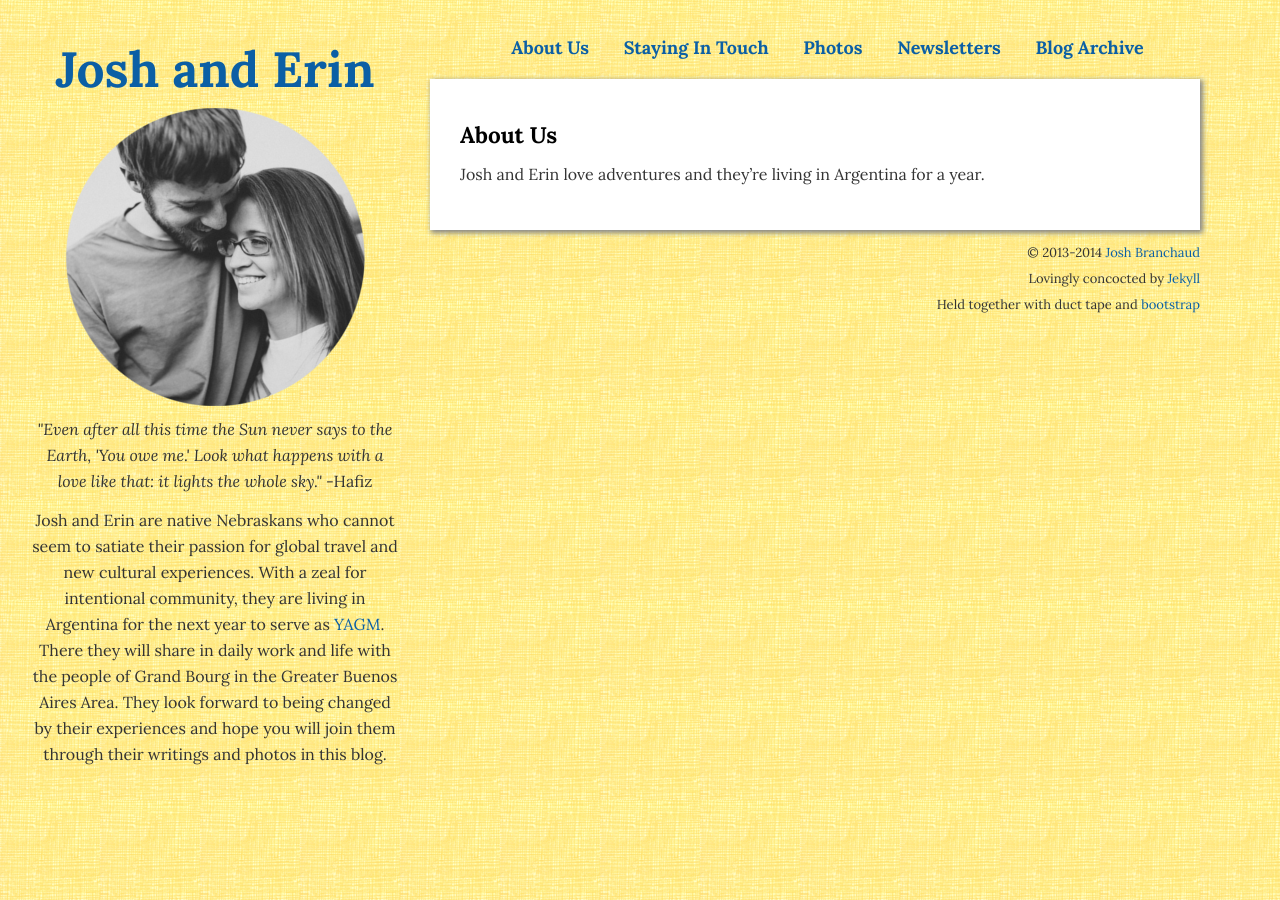
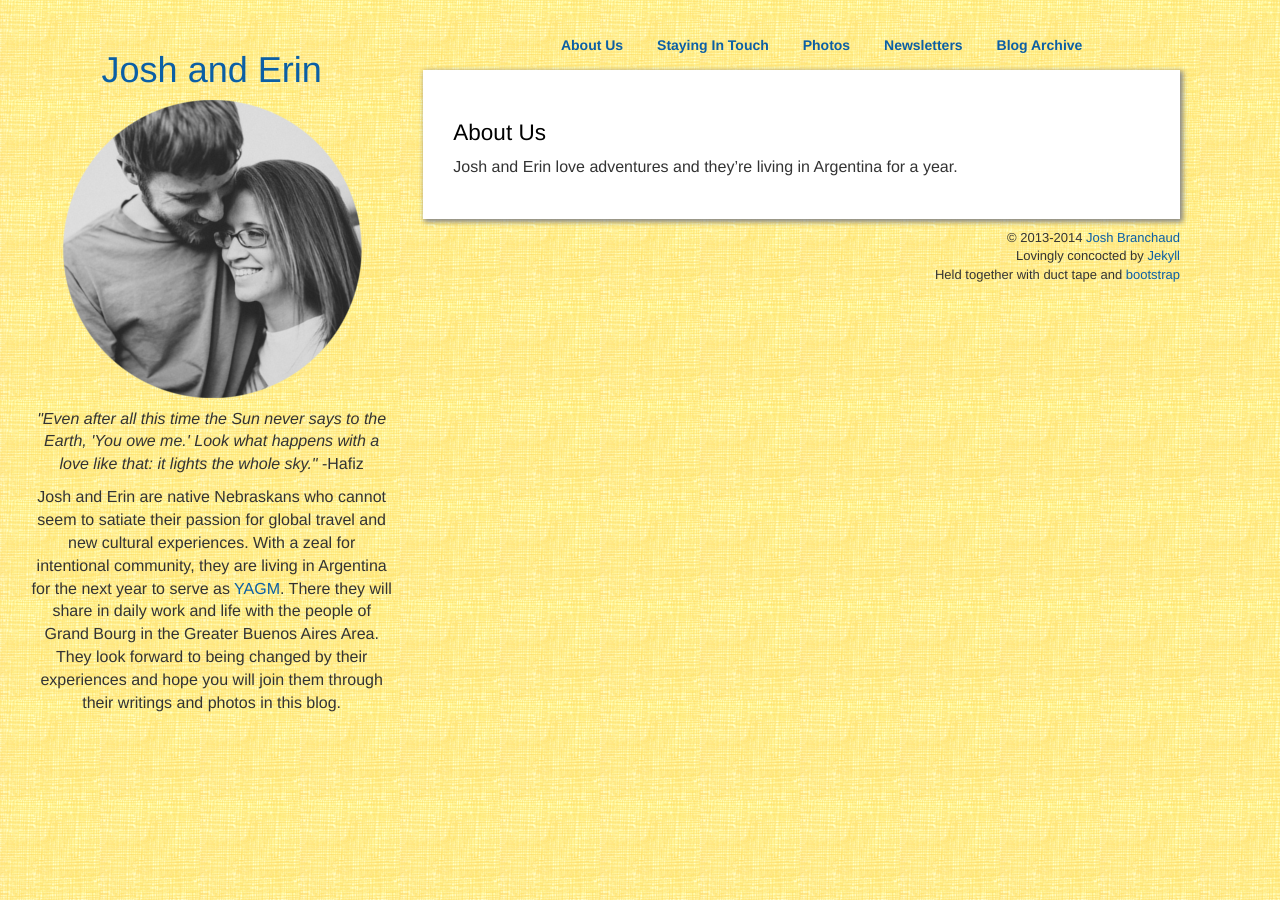
Before and after one commit to simhagate/joshanderin.com, a Jekyll site: the page built from about.md, in a window 1280 px wide. Built offline with Jekyll 4.4.1, drawn with Linux system fonts in a browser that asks for light colours.

Commit message:
Updating the default layout to use the files from bower. Removing some unnecessary files.

```diff
--- a/_layouts/default.html
+++ b/_layouts/default.html
@@ -11,23 +11,10 @@
 
 	<!-- Define a viewport to mobile devices to use - telling the browser to assume that the page is as wide as the device (width=device-width) and setting the initial page zoom level to be 1 (initial-scale=1.0) -->
 	<meta name="viewport" content="width=device-width, initial-scale=1.0" />
-
-	<!-- Add normalize.css which enables browsers to render all elements more consistently and in line with modern standards as it only targets particular styles that need normalizing -->
-    <link href="{{ site.baseurl }}/css/normalize.css" rel="stylesheet" media="all" />
-
-    <!-- Add bootstrap which makes everything better -->
-    <link href="{{ site.baseurl }}/css/readable-bootstrap.min.css" rel="stylesheet" media="all" />
-    <!--
-    <link href="/css/font-awesome.min.css" rel="stylesheet" media="all" />
-    -->
-    <!--
-    <link href="/css/bootstrap.min.css" rel="stylesheet" />
-    -->
-    <meta name="viewport" content="width=device-width, initial-scale=1.0" />
-    <link href="{{ site.baseurl }}/css/bootstrap-responsive.min.css" rel="stylesheet" />
+	<link href="{{ site.baseurl }}/bower_components/bootstrap/dist/css/bootstrap.min.css" rel="stylesheet" />
 
     <!-- Include captionss.css for image captions -->
-    <link href="{{ site.baseurl }}/css/captionss.min.css" rel="stylesheet" media="all" />
+    <link href="{{ site.baseurl }}bower_components/captionss/captionss.min.css" rel="stylesheet" media="all" />
 
 	<!-- Include the site stylesheet -->
     <link href="{{ site.baseurl }}/css/styles.css" rel="stylesheet" media="all" />
@@ -54,7 +41,7 @@
 
     <div class="row">
 
-        <div class="span4" id="sidebar">
+        <div class="col-md-4" id="sidebar">
 
             <a href="{{ site.baseurl }}/">
                 <h1>Josh and Erin</h1>
@@ -83,7 +70,7 @@
 
         </div>
 
-        <div class="span8" id="main">
+        <div class="col-md-8" id="main">
 
             <ul id="nav-list">
                 <li><a href="{{ site.baseurl }}/about.html">About Us</a></li>
--- a/css/styles.css
+++ b/css/styles.css
@@ -41,6 +41,7 @@ div#posts {
 div#posts ul {
     list-style: none;
     margin: 0;
+    padding: 0;
 }
 div#posts ul li {
     margin-bottom: 20px;
```
